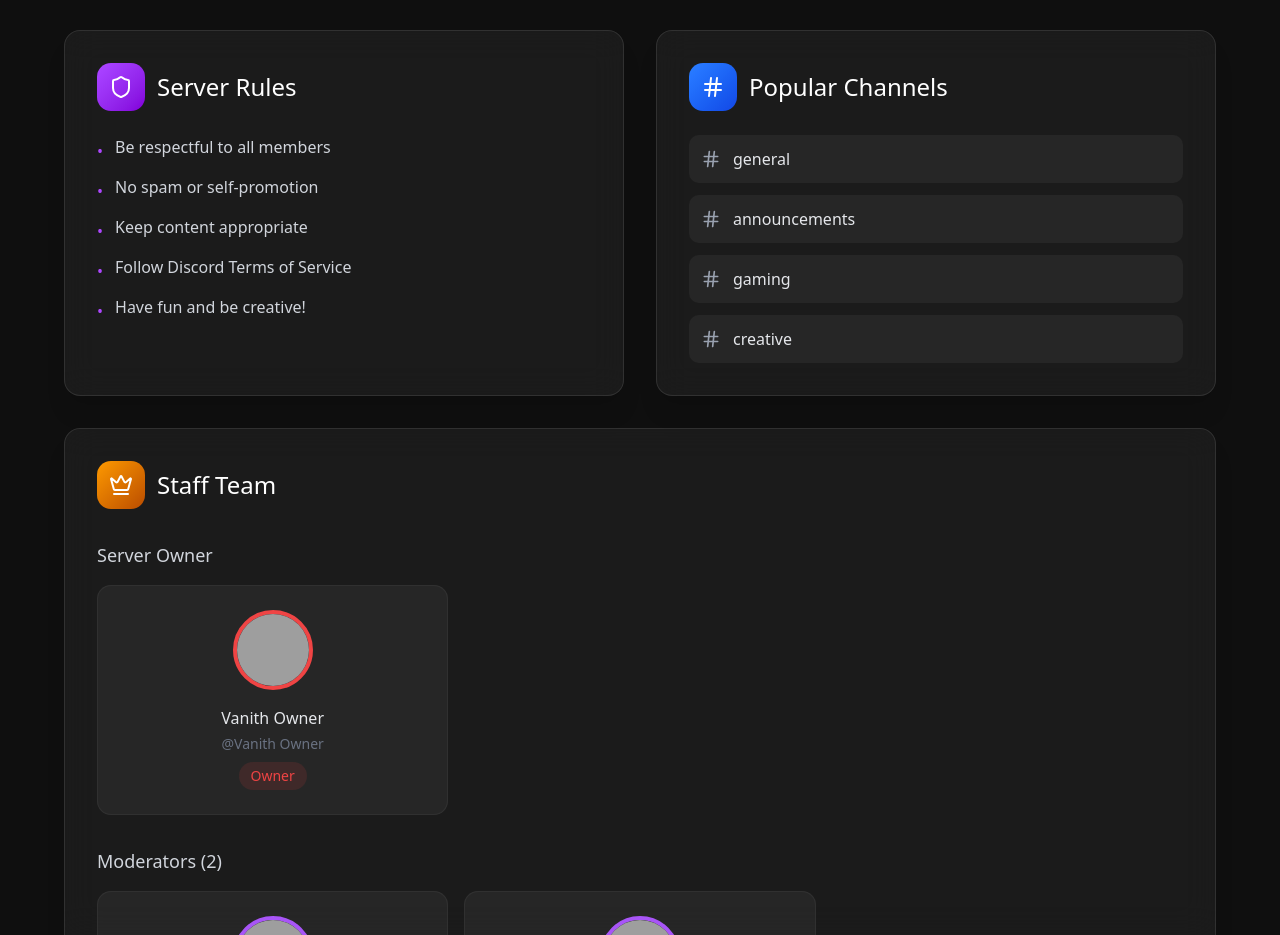
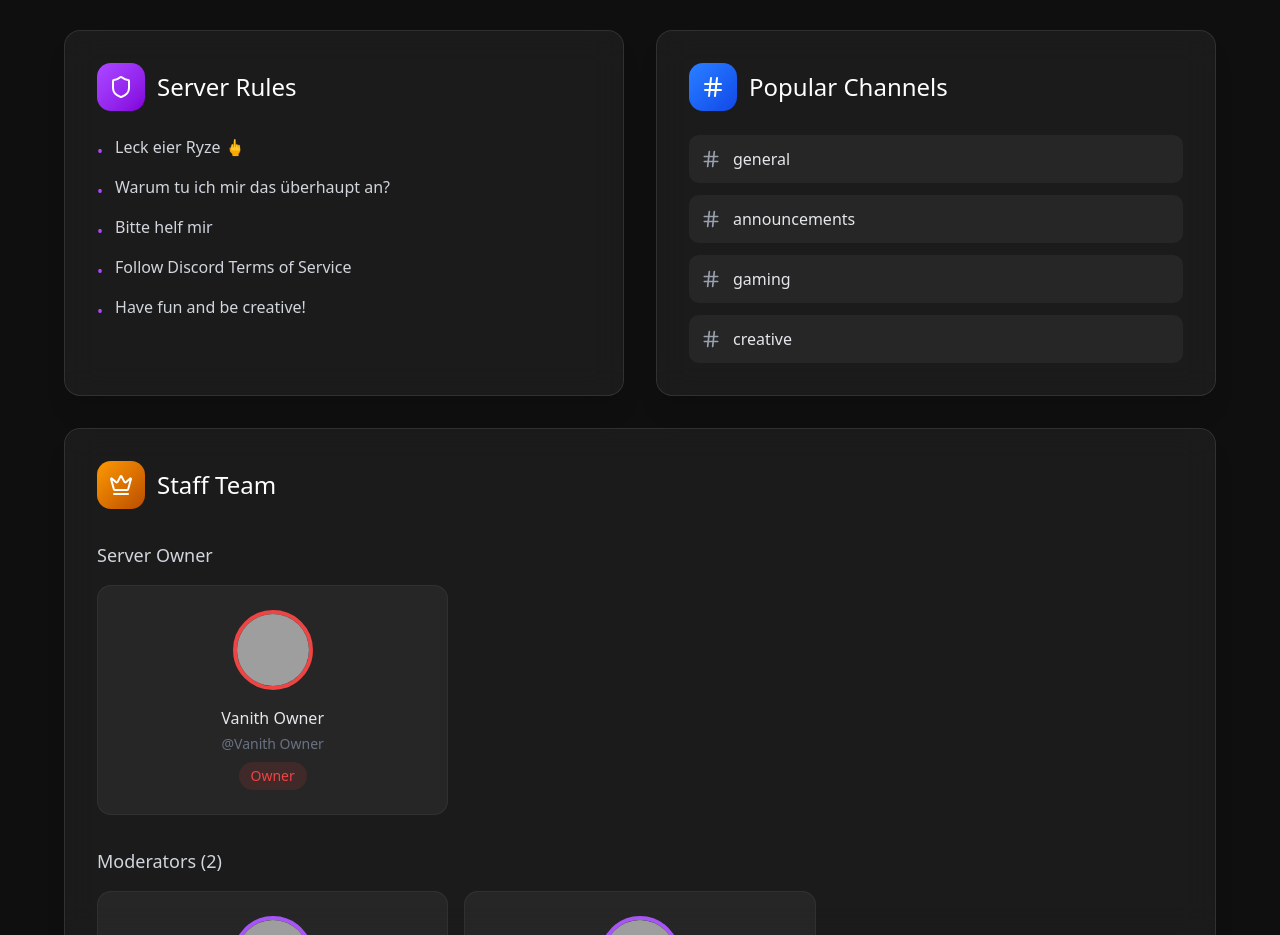
Before and after one commit to vanithgh/Vanith-Website-dc, a React (Vite) app: page / in a window 1280 px wide. Shown: the part 2000-2935 px from the top of the page. Built offline with nearby package versions, Linux system fonts and the light colour scheme; no server answers; grey boxes are pictures that could not be loaded.

Commit message:
Update ServerInfo.tsx

```diff
--- a/src/components/ServerInfo.tsx
+++ b/src/components/ServerInfo.tsx
@@ -17,9 +17,9 @@ interface ServerInfoProps {
 }
 
 const rules = [
-  'Be respectful to all members',
-  'No spam or self-promotion',
-  'Keep content appropriate',
+  'Leck eier Ryze 🖕',
+  'Warum tu ich mir das überhaupt an?',
+  'Bitte helf mir',
   'Follow Discord Terms of Service',
   'Have fun and be creative!'
 ];
```
